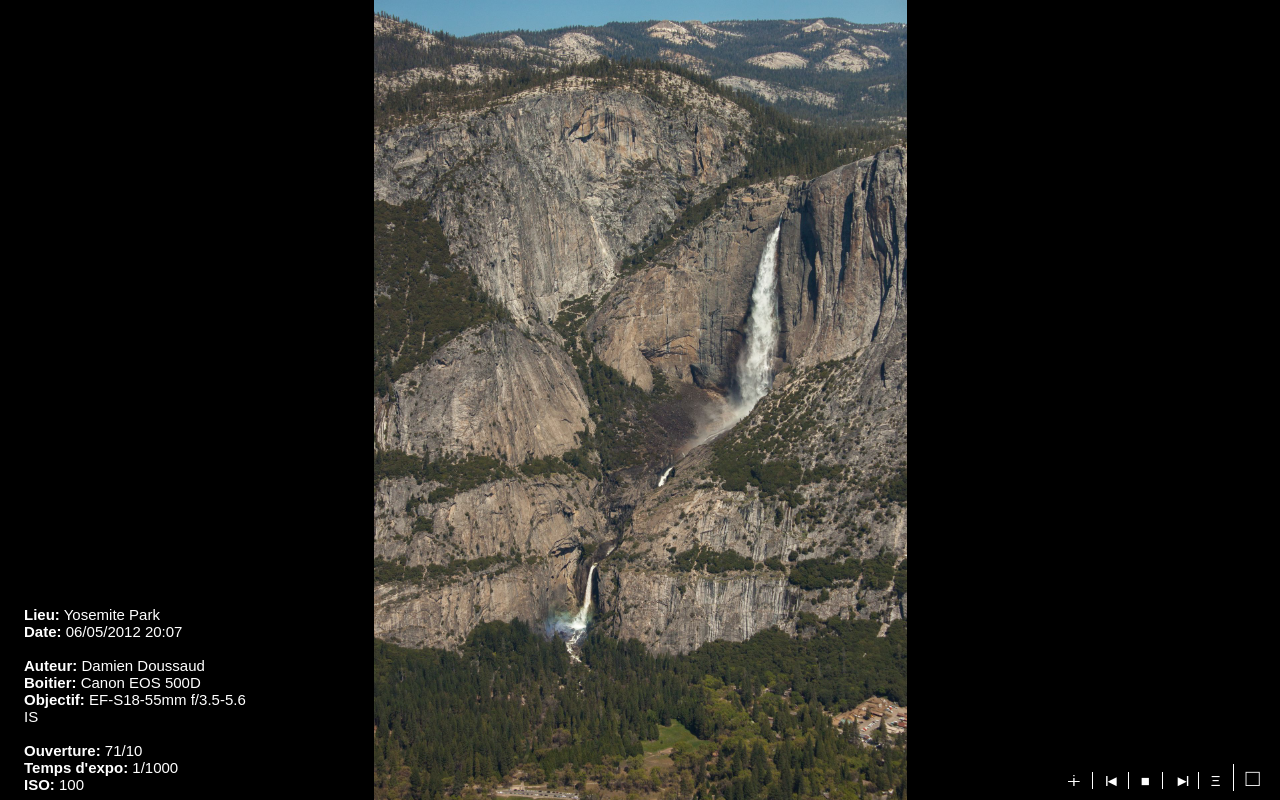
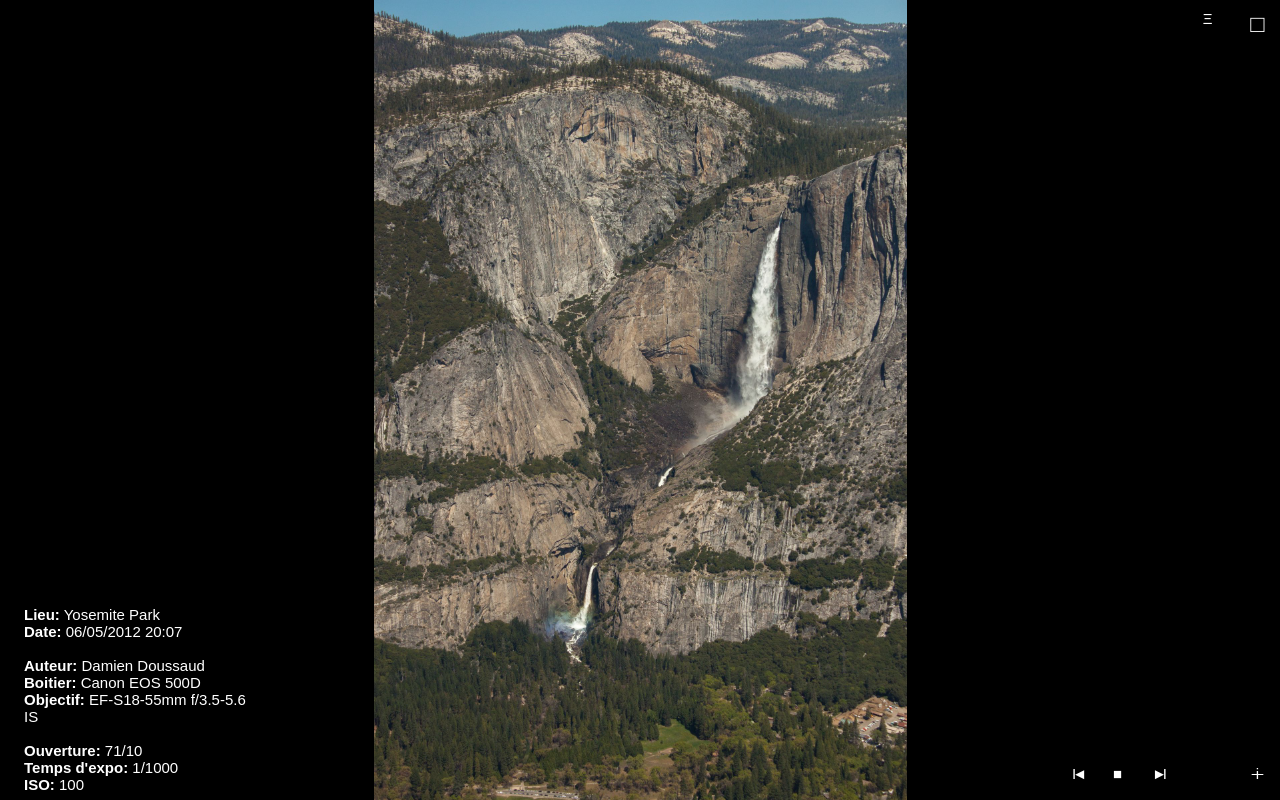
Before and after one commit to Namide/slideshow, a plain HTML site: page bin/index.html in a window 1280 px wide. Drawn offline with Linux system fonts and the light colour scheme.

Commit message:
Display menus

```diff
--- a/bin/sl/Slideshow.js
+++ b/bin/sl/Slideshow.js
@@ -168,6 +168,7 @@ sl_Slideshow.prototype = {
 		menu.addClass("menu");
 		menu.css("position","absolute");
 		var i = js.JQuery("<a href=\"#\">&nbsp;i&nbsp;</a>");
+		i.addClass("info");
 		i.css("textDecoration",this.infosOpen?"line-through":"none");
 		i.click(function() {
 			_g.infosOpen = !_g.infosOpen;
@@ -177,6 +178,7 @@ sl_Slideshow.prototype = {
 		});
 		menu.append(i);
 		var left = js.JQuery("<a href=\"#\">Ӏ◄</a>");
+		left.addClass("left");
 		left.css("letterSpacing","-4px");
 		left.click(function() {
 			_g.pause();
@@ -185,12 +187,14 @@ sl_Slideshow.prototype = {
 		});
 		menu.append(left);
 		var pp = js.JQuery("<a href=\"#\" class=\"slPlayPause\">" + (this.playing > -1?"■":"►") + "</a>");
+		pp.addClass("play");
 		pp.click(function() {
 			if(_g.playing < 0) _g.play(); else _g.pause();
 			return true;
 		});
 		menu.append(pp);
 		var right = js.JQuery("<a href=\"#\">►Ӏ</a>");
+		right.addClass("right");
 		right.css("letterSpacing","-4px");
 		right.click(function() {
 			_g.pause();
@@ -199,6 +203,7 @@ sl_Slideshow.prototype = {
 		});
 		menu.append(right);
 		var M = js.JQuery("<a href=\"#\">Ξ</a>");
+		M.addClass("M");
 		M.click(function() {
 			_g.pause();
 			_g.graphicThumbs.fadeIn(500);
@@ -210,6 +215,7 @@ sl_Slideshow.prototype = {
 		menu.append(M);
 		if(Screenfull.enabled) {
 			var f = js.JQuery("<a href=\"#\">□</a>");
+			f.addClass("fullscreen");
 			f.css("fontSize","160%");
 			f.click(function() {
 				if(Screenfull.isFullscreen) Screenfull.exit(); else Screenfull.request(_g.html.get(0));
--- a/bin/sl/slStyle.css
+++ b/bin/sl/slStyle.css
@@ -28,19 +28,60 @@ a:hover { text-decoration: underline; }
 
 	bottom: 0;
 	right: 0;
-	padding: 8px;
-	background-color: rgba( 0, 0, 0, 0.5 );
+	width: 100%;
+	height: 100%;
+	/*box-sizing: border-box;
+	margin: 4px;*/
 }
 
 .sl .menu a {
 
-	padding: 0 12px;
-	border-left:1px solid #FFF;
+	display:block;
+	/*padding: 12px;*/
+	width: 25px;
+	height: 25px;
+	position: absolute;
+	box-sizing: border-box;
+	margin: 10px;
+	text-align:center;
+	/*border-left:1px solid #FFF;
+	background-color: rgba( 0, 0, 0, 0.5 );*/
 }
 
-.sl .menu a:first-child {
+/*.sl .menu a:first-child {
 
 	border-left:none;
+}*/
+
+.sl .menu .info {
+
+	bottom: 0;
+	right: 0;
+}
+.sl .menu .left {
+
+	bottom: 0;
+	right: 180px;
+}
+.sl .menu .play {
+
+	bottom: 0;
+	right: 140px;
+}
+.sl .menu .right {
+
+	bottom: 0;
+	right: 100px;
+}
+.sl .menu .M {
+
+	top: 0;
+	right: 50px;
+}
+.sl .menu .fullscreen {
+
+	top: 0;
+	right: 0;
 }
 
 .sl .thumbs {
```
Also changed, not shown: bin/sl/slStyle.min.css, 2 other files.
